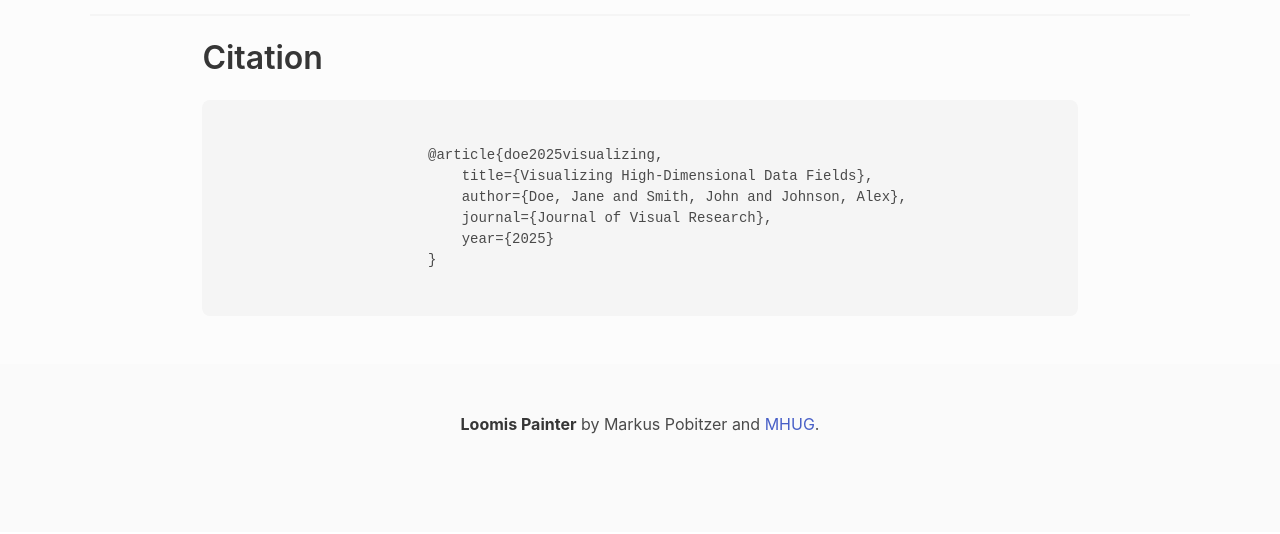
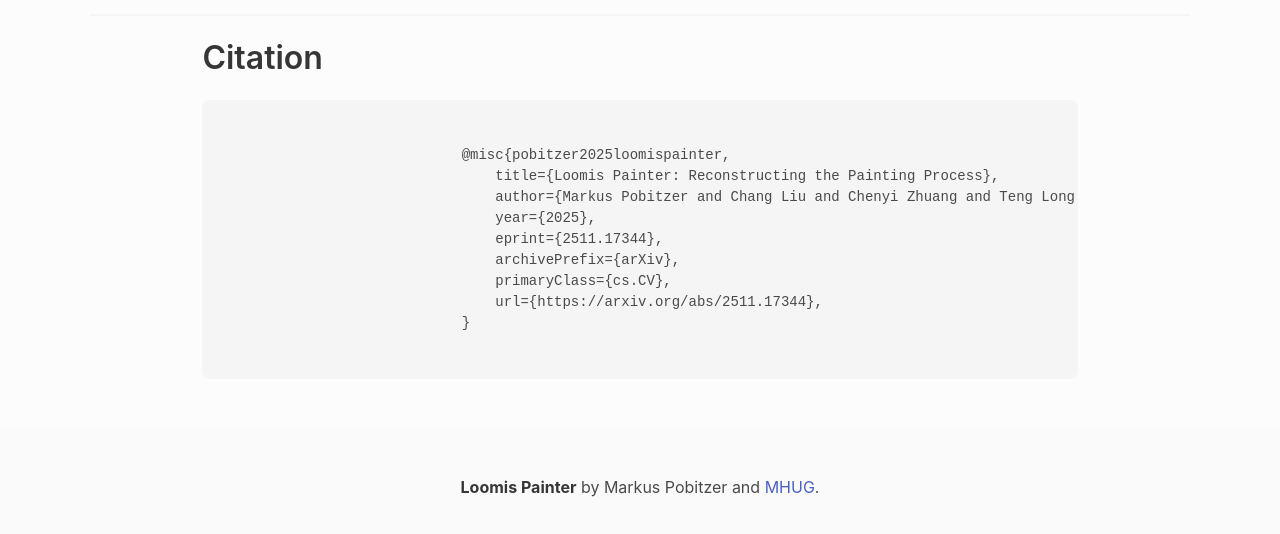
Before and after one commit to Markus-Pobitzer/lplp, a plain HTML site: page index.html in a window 1280 px wide. Shown: the part 1828-2362 px from the top of the page. Drawn offline with nearby package versions, Linux system fonts and the light colour scheme.

Commit message:
add paper

```diff
--- a/index.html
+++ b/index.html
@@ -105,28 +105,24 @@
 
                     <div class="column has-text-centered">
                         <div class="publication-links">
-                            <!--
                             <span class="link-block">
-                                <a href="PAPER_LINK.pdf" class="button is-dark is-rounded">
+                                <a href="https://arxiv.org/abs/2511.17344" class="button is-dark is-rounded">
                                     <span class="icon"><i class="fas fa-file-pdf"></i></span>
                                     <span>Paper</span>
                                 </a>
                             </span>
-                            -->
                             <span class="link-block">
                                 <a href="https://github.com/Markus-Pobitzer/wlp" class="button is-dark is-rounded">
                                     <span class="icon"><i class="fab fa-github"></i></span>
                                     <span>Code</span>
                                 </a>
                             </span>
-                            <!--
                             <span class="link-block">
-                                <a href="https://youtube.com" class="button is-dark is-rounded">
+                                <a href="https://www.youtube.com/watch?v=OBF03kO2mz0" class="button is-dark is-rounded">
                                     <span class="icon"><i class="fab fa-youtube"></i></span>
                                     <span>Video</span>
                                 </a>
                             </span>
-                            -->
                             <span class="link-block">
                                 <a href="https://mhug.disi.unitn.it/" class="button is-dark is-rounded">
                                     <span>MHUG</span>
@@ -355,12 +351,15 @@
                     <h2 class="title is-3">Citation</h2>
                     <pre class="bibtex-section">
                         <code>
-                        @article{doe2025visualizing,
-                            title={Visualizing High-Dimensional Data Fields},
-                            author={Doe, Jane and Smith, John and Johnson, Alex},
-                            journal={Journal of Visual Research},
-                            year={2025}
-                        }
+                            @misc{pobitzer2025loomispainter,
+                                title={Loomis Painter: Reconstructing the Painting Process},
+                                author={Markus Pobitzer and Chang Liu and Chenyi Zhuang and Teng Long and Bin Ren and Nicu Sebe},
+                                year={2025},
+                                eprint={2511.17344},
+                                archivePrefix={arXiv},
+                                primaryClass={cs.CV},
+                                url={https://arxiv.org/abs/2511.17344},
+                            }
                         </code></pre>
                 </div>
             </div>
```
